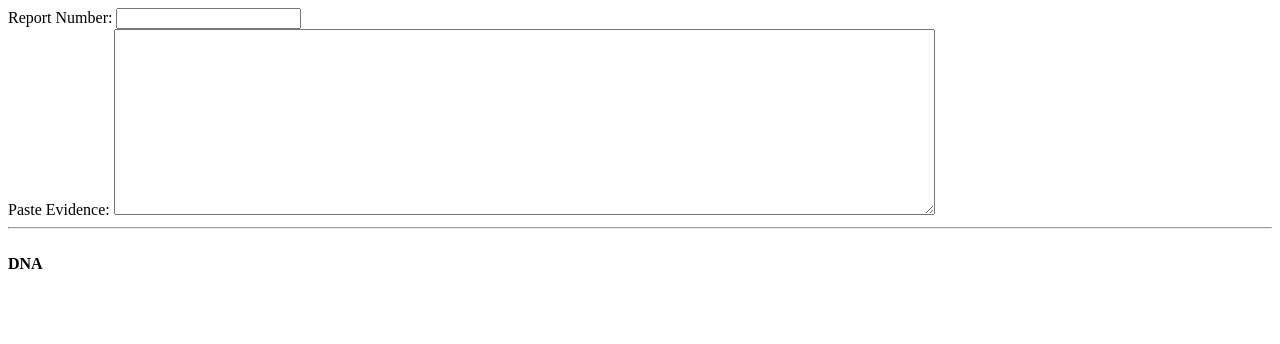
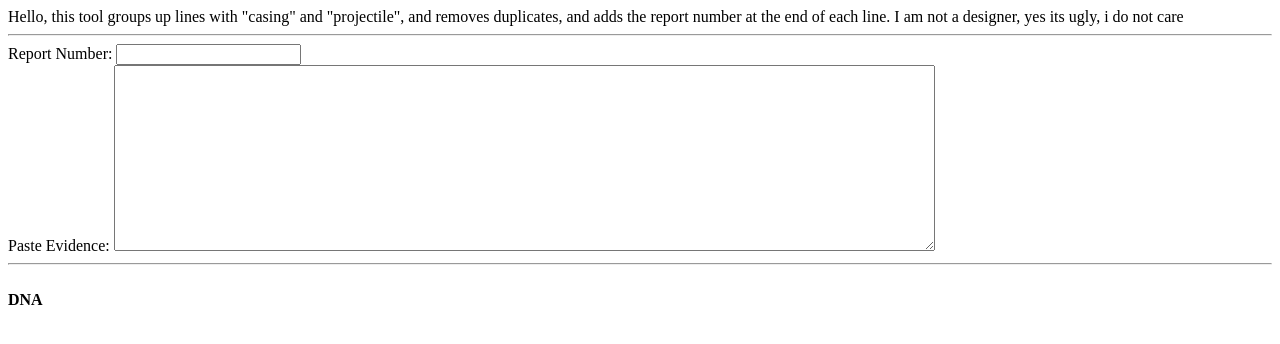
Before and after one commit to neskrp/MRPD_Microscope, a plain HTML site: page index.html in a window 1280 px wide. Drawn offline with nearby package versions, Linux system fonts and the light colour scheme.

Commit message:
adds description

```diff
--- a/index.html
+++ b/index.html
@@ -4,12 +4,8 @@
   <script src="https://ajax.googleapis.com/ajax/libs/angularjs/1.8.2/angular.min.js"></script>
 </head>
 <body ng-controller="evidenceController">
-  <!--
-Identifier: 2715-OST-80 | type: casing | other: -1643818590
-Identifier: DNA-9813 | type: blood | other: DNA Type
-Identifier: 2715-OST-80 | type: projectile | other: -1643818590
-Identifier: DNA-9813 | type: blood | other: DNA Type
-  -->
+  Hello, this tool groups up lines with "casing" and "projectile", and removes duplicates, and adds the report number at the end of each line. I am not a designer, yes its ugly, i do not care
+  <hr>
   Report Number: <input ng-model="reportNumber"><br>
   Paste Evidence: <textarea ng-change="updateEvidence()" ng-model="evidenceInput" rows="12" cols="100"></textarea>
   <hr>
```
